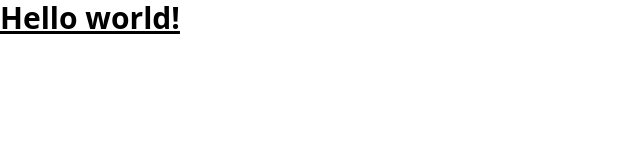
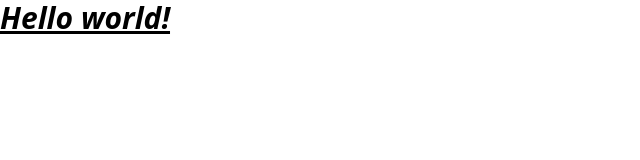
Before and after one commit to ZakiSyed-1976/zakisyed, a plain HTML site: page index.html in a window 1280 px wide. Shown: the full height of the page, 0-640 px from the left. Drawn offline with nearby package versions, Linux system fonts and the light colour scheme.

Commit message:
Added italic

```diff
--- a/index.html
+++ b/index.html
@@ -6,7 +6,7 @@
     <script src="https://cdn.jsdelivr.net/npm/@tailwindcss/browser@4"></script>
   </head>
   <body>
-    <h1 class="text-3xl font-bold underline">
+    <h1 class="text-3xl font-bold underline italic">
       Hello world!
     </h1>
   </body>
```
